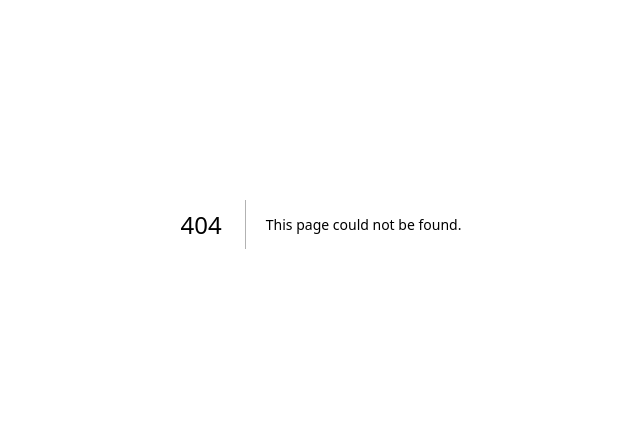
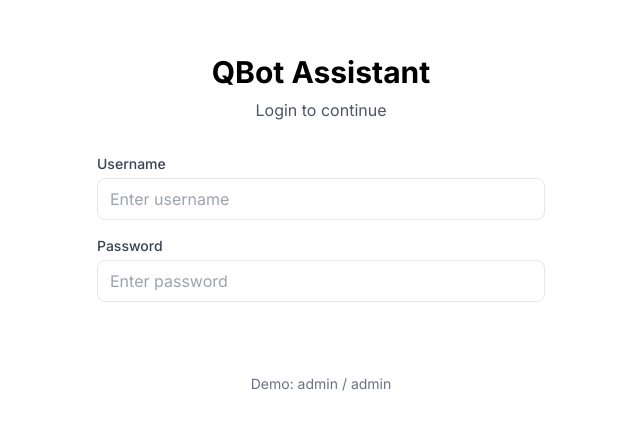
Before and after one commit to FelixZhu/QBot, a Next.js app in the folder packages/web/: page /login in a window 1280 px wide. Before the commit this address had no page. Shown: the part 176-604 px from the top of the page, without its empty margins (319-959 px from the left). Built offline with nearby package versions, Linux system fonts and the light colour scheme.

Commit message:
feat(web): add fake login with admin/admin
- Add login page with form
- Add login/logout API routes
- Add useAuth hook for auth state
- Protect chat page with login check
- Show user name and logout button in header

```diff
--- /dev/null
+++ b/packages/web/app/api/auth/login/route.ts
@@ -0,0 +1,30 @@
+import { NextRequest, NextResponse } from 'next/server';
+
+export async function POST(request: NextRequest) {
+  try {
+    const { username, password } = await request.json();
+
+    // 简单的虚假登录验证
+    if (username === 'admin' && password === 'admin') {
+      return NextResponse.json({
+        success: true,
+        user: {
+          id: '1',
+          username: 'admin',
+          name: 'Admin User',
+          email: 'admin@qbot.local'
+        }
+      });
+    }
+
+    return NextResponse.json(
+      { error: 'Invalid username or password' },
+      { status: 401 }
+    );
+  } catch {
+    return NextResponse.json(
+      { error: 'Login failed' },
+      { status: 500 }
+    );
+  }
+}
--- /dev/null
+++ b/packages/web/app/api/auth/logout/route.ts
@@ -0,0 +1,5 @@
+import { NextResponse } from 'next/server';
+
+export async function POST() {
+  return NextResponse.json({ success: true });
+}
--- a/packages/web/app/chat/page.tsx
+++ b/packages/web/app/chat/page.tsx
@@ -1,6 +1,7 @@
 'use client';
 
-import { useState, useCallback } from 'react';
+import { useState, useCallback, useEffect } from 'react';
+import { useRouter } from 'next/navigation';
 import { ChatView, ModelSelector, useChat } from '@qbot/ui';
 import type { ChatMessage, CompletionResult } from '@qbot/core';
 
@@ -12,6 +13,27 @@ const MODELS = [
 
 export default function ChatPage() {
   const [selectedModel, setSelectedModel] = useState(MODELS[0].id);
+  const [user, setUser] = useState<{ name: string } | null>(null);
+  const router = useRouter();
+
+  useEffect(() => {
+    const userStr = localStorage.getItem('qbot-user');
+    if (!userStr) {
+      router.push('/login');
+      return;
+    }
+    try {
+      setUser(JSON.parse(userStr));
+    } catch {
+      router.push('/login');
+    }
+  }, [router]);
+
+  const handleLogout = async () => {
+    await fetch('/api/auth/logout', { method: 'POST' });
+    localStorage.removeItem('qbot-user');
+    router.push('/login');
+  };
 
   const chatFn = useCallback(async (messages: ChatMessage[]): Promise<CompletionResult> => {
     const response = await fetch('/api/chat', {
@@ -29,15 +51,34 @@ export default function ChatPage() {
 
   const { messages, isLoading, sendMessage, error } = useChat(chatFn);
 
+  if (!user) {
+    return (
+      <div className="h-screen flex items-center justify-center">
+        <p>Loading...</p>
+      </div>
+    );
+  }
+
   return (
     <div className="h-screen flex flex-col">
       <header className="border-b p-4 flex items-center justify-between">
         <h1 className="text-xl font-bold">QBot Chat</h1>
-        <ModelSelector
-          models={MODELS}
-          selectedModel={selectedModel}
-          onSelect={setSelectedModel}
-        />
+        <div className="flex items-center gap-4">
+          <ModelSelector
+            models={MODELS}
+            selectedModel={selectedModel}
+            onSelect={setSelectedModel}
+          />
+          <div className="flex items-center gap-2">
+            <span className="text-sm text-gray-600">{user.name}</span>
+            <button
+              onClick={handleLogout}
+              className="text-sm text-gray-500 hover:text-gray-700"
+            >
+              Logout
+            </button>
+          </div>
+        </div>
       </header>
       <main className="flex-1 overflow-hidden">
         <ChatView
--- /dev/null
+++ b/packages/web/app/login/page.tsx
@@ -0,0 +1,92 @@
+'use client';
+
+import { useState } from 'react';
+import { useRouter } from 'next/navigation';
+
+export default function LoginPage() {
+  const [username, setUsername] = useState('');
+  const [password, setPassword] = useState('');
+  const [error, setError] = useState('');
+  const router = useRouter();
+
+  const handleSubmit = async (e: React.FormEvent) => {
+    e.preventDefault();
+    setError('');
+
+    try {
+      const res = await fetch('/api/auth/login', {
+        method: 'POST',
+        headers: { 'Content-Type': 'application/json' },
+        body: JSON.stringify({ username, password })
+      });
+
+      const data = await res.json();
+
+      if (res.ok) {
+        // 保存登录状态到 localStorage
+        localStorage.setItem('qbot-user', JSON.stringify(data.user));
+        router.push('/chat');
+      } else {
+        setError(data.error || 'Login failed');
+      }
+    } catch {
+      setError('Login failed');
+    }
+  };
+
+  return (
+    <main className="min-h-screen flex items-center justify-center p-8">
+      <div className="w-full max-w-md">
+        <div className="text-center mb-8">
+          <h1 className="text-3xl font-bold mb-2">QBot Assistant</h1>
+          <p className="text-gray-600">Login to continue</p>
+        </div>
+
+        <form onSubmit={handleSubmit} className="space-y-4">
+          <div>
+            <label className="block text-sm font-medium text-gray-700 mb-1">
+              Username
+            </label>
+            <input
+              type="text"
+              value={username}
+              onChange={(e) => setUsername(e.target.value)}
+              className="w-full px-3 py-2 border rounded-lg focus:outline-none focus:ring-2 focus:ring-primary-500"
+              placeholder="Enter username"
+              required
+            />
+          </div>
+
+          <div>
+            <label className="block text-sm font-medium text-gray-700 mb-1">
+              Password
+            </label>
+            <input
+              type="password"
+              value={password}
+              onChange={(e) => setPassword(e.target.value)}
+              className="w-full px-3 py-2 border rounded-lg focus:outline-none focus:ring-2 focus:ring-primary-500"
+              placeholder="Enter password"
+              required
+            />
+          </div>
+
+          {error && (
+            <p className="text-red-500 text-sm">{error}</p>
+          )}
+
+          <button
+            type="submit"
+            className="w-full py-2 bg-primary-600 text-white rounded-lg hover:bg-primary-700 transition-colors"
+          >
+            Login
+          </button>
+        </form>
+
+        <p className="text-center text-gray-500 text-sm mt-4">
+          Demo: admin / admin
+        </p>
+      </div>
+    </main>
+  );
+}
```
Also changed, not shown: packages/web/hooks/useAuth.ts (added, +38 -0 lines).
